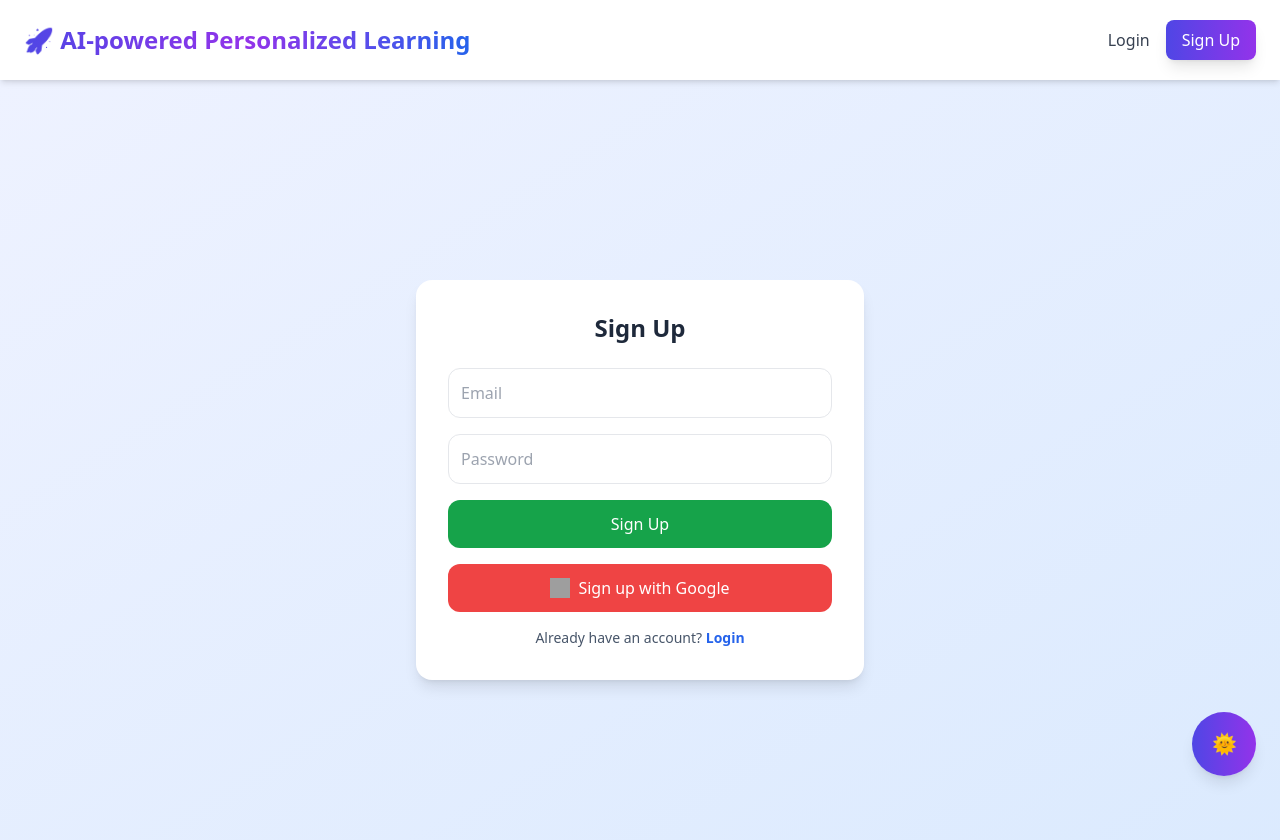
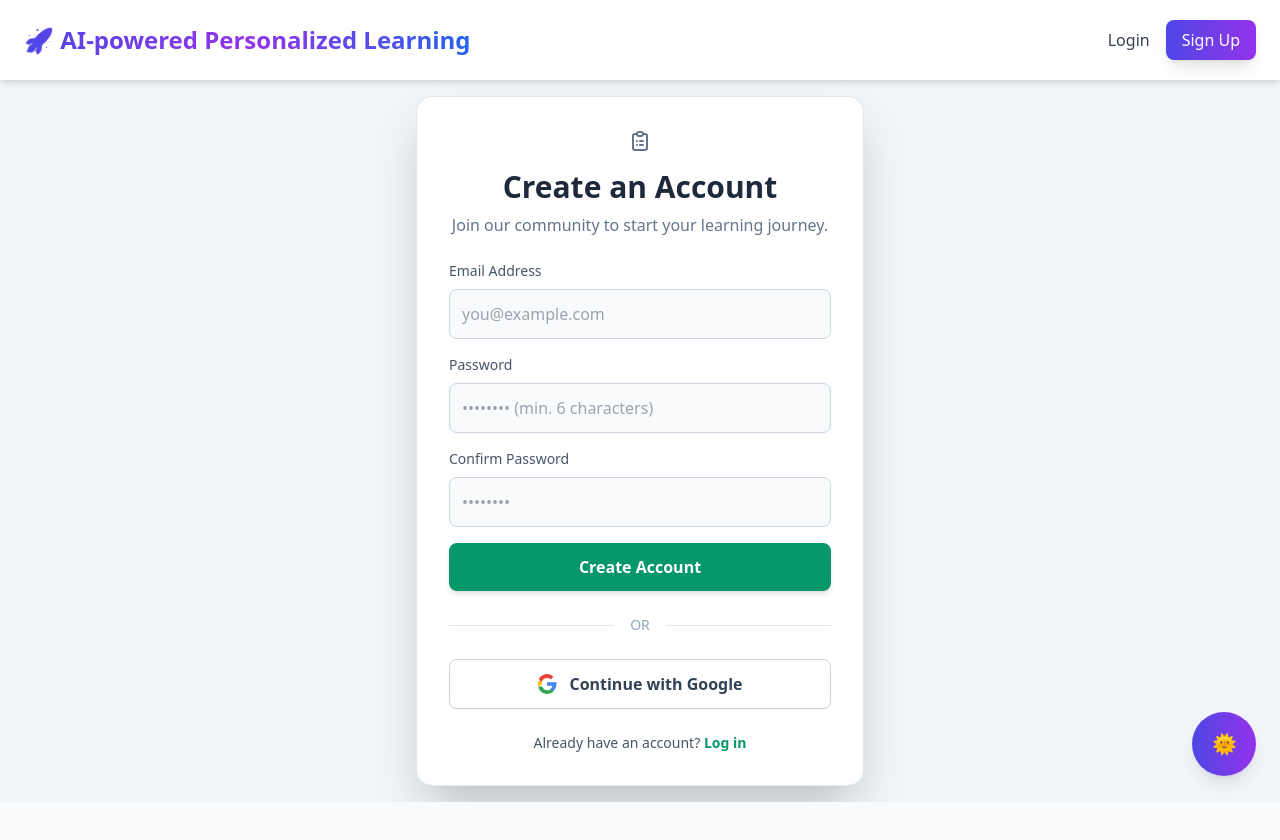
Before and after one commit to DharanSJIT/AI_learning_website, a React (Vite) app in the folder frontend/: page /signup in a window 1280 px wide. Shown: the top 840 px of the page. After the commit the page ends 802 px from the top, so only its background shows below. Built offline with nearby package versions, Linux system fonts and the light colour scheme; no server answers; grey boxes are pictures that could not be loaded.

Commit message:
new login and signup

```diff
--- a/frontend/src/pages/Login.jsx
+++ b/frontend/src/pages/Login.jsx
@@ -1,7 +1,36 @@
 import React, { useState } from "react";
-import { auth, googleProvider } from "../firebase";
-import { signInWithEmailAndPassword, signInWithPopup } from "firebase/auth";
+import { auth } from "../firebase"; // Assuming googleProvider is also in this file
+import { signInWithEmailAndPassword, signInWithPopup, GoogleAuthProvider } from "firebase/auth";
 import { Link, useNavigate } from "react-router-dom";
+
+// A simple lock icon component
+const LockIcon = () => (
+  <svg
+    xmlns="http://www.w3.org/2000/svg"
+    className="h-6 w-6 text-slate-500"
+    fill="none"
+    viewBox="0 0 24 24"
+    stroke="currentColor"
+    strokeWidth={2}
+  >
+    <path
+      strokeLinecap="round"
+      strokeLinejoin="round"
+      d="M12 15v2m-6 4h12a2 2 0 002-2v-6a2 2 0 00-2-2H6a2 2 0 00-2 2v6a2 2 0 002 2zm10-10V7a4 4 0 00-8 0v4h8z"
+    />
+  </svg>
+);
+
+// Google G Logo SVG
+const GoogleIcon = () => (
+  <svg className="h-5 w-5" viewBox="0 0 48 48" fill="none" xmlns="http://www.w3.org/2000/svg">
+    <path d="M46.995 24.3c0-1.56-.135-3.12-.405-4.635H24v8.775h12.915c-.54 2.835-2.115 5.265-4.635 6.93v5.67h7.29c4.275-3.96 6.75-9.945 6.75-16.74z" fill="#4285F4"/>
+    <path d="M24 48c6.435 0 11.88-2.115 15.84-5.715l-7.29-5.67c-2.115 1.44-4.86 2.3-7.56 2.3-5.805 0-10.71-3.915-12.465-9.18H4.05v5.85C7.965 42.48 15.435 48 24 48z" fill="#34A853"/>
+    <path d="M11.535 28.98c-.45-.9-.72-2.25-.72-3.15s.27-2.25.72-3.15v-5.85H4.05C2.835 19.8 2 21.825 2 24.015c0 2.19.84 4.23 2.055 5.85l7.485-5.865z" fill="#FBBC05"/>
+    <path d="M24 9.48c3.465 0 6.57 1.17 9.045 3.645l6.435-6.48C35.835 2.88 30.435 0 24 0 15.435 0 7.965 5.52 4.05 13.005l7.485 5.85c1.755-5.265 6.66-9.18 12.465-9.18z" fill="#EA4335"/>
+  </svg>
+);
+
 
 export default function Login() {
   const [email, setEmail] = useState("");
@@ -12,67 +41,134 @@ export default function Login() {
   const handleLogin = async (e) => {
     e.preventDefault();
     setError("");
+    if (!email || !password) {
+      setError("Please fill in both fields.");
+      return;
+    }
     try {
       await signInWithEmailAndPassword(auth, email, password);
-      navigate("/dashboard");
+      navigate("/home"); // Changed to /home to match your App.jsx
     } catch (err) {
-      setError(err.message);
+      // Provide more user-friendly error messages
+      switch (err.code) {
+        case 'auth/user-not-found':
+        case 'auth/wrong-password':
+          setError("Invalid email or password.");
+          break;
+        case 'auth/invalid-email':
+          setError("Please enter a valid email address.");
+          break;
+        default:
+          setError("Failed to log in. Please try again.");
+          break;
+      }
     }
   };
 
   const handleGoogleLogin = async () => {
     try {
+      const googleProvider = new GoogleAuthProvider(); // Define provider here
       await signInWithPopup(auth, googleProvider);
-      navigate("/dashboard");
+      navigate("/home"); // Changed to /home to match your App.jsx
     } catch (err) {
-      setError(err.message);
+      setError("Failed to sign in with Google. Please try again.");
     }
   };
 
   return (
-    <div className="min-h-screen flex items-center justify-center bg-gradient-to-br from-indigo-50 to-blue-100">
-      <div className="w-full max-w-md p-8 bg-white rounded-2xl shadow-lg">
-        <h2 className="text-2xl font-bold text-center text-slate-800 mb-6">Login</h2>
+    <div className="flex items-center justify-center min-h-[90vh] bg-slate-100 dark:bg-gray-900 p-4">
+      <div className="w-full max-w-md p-8 space-y-6 bg-white dark:bg-gray-800 rounded-2xl shadow-2xl border border-slate-200 dark:border-gray-700">
 
-        {error && <p className="text-red-500 text-sm mb-4">{error}</p>}
+        {/* Header Section */}
+        <div className="text-center">
+            <div className="flex justify-center mb-4">
+                <LockIcon />
+            </div>
+            <h1 className="text-3xl font-bold text-slate-800 dark:text-white">Welcome Back!</h1>
+            <p className="mt-2 text-slate-500 dark:text-gray-400">
+                Enter your credentials to access your dashboard.
+            </p>
+        </div>
 
+        {/* Display Error Message */}
+        {error &&
+            <div className="p-3 text-sm text-red-800 bg-red-100 border border-red-200 rounded-lg dark:bg-red-900/30 dark:text-red-300 dark:border-red-500/50">
+                {error}
+            </div>
+        }
+
+        {/* Email & Password Form */}
         <form onSubmit={handleLogin} className="space-y-4">
+          <div>
+            <label
+                htmlFor="email"
+                className="block mb-2 text-sm font-medium text-slate-600 dark:text-gray-300"
+            >
+              Email Address
+            </label>
             <input
+              id="email"
               type="email"
-            placeholder="Email"
-            className="w-full p-3 border rounded-xl focus:ring-2 focus:ring-blue-400"
+              placeholder="you@example.com"
+              className="w-full p-3 bg-slate-50 border border-slate-300 rounded-lg focus:outline-none focus:ring-2 focus:ring-indigo-500 focus:border-indigo-500 dark:bg-gray-700 dark:border-gray-600 dark:placeholder-gray-400 dark:text-white"
               value={email}
               onChange={(e) => setEmail(e.target.value)}
+              required
             />
+          </div>
 
+          <div>
+            <div className="flex justify-between items-center mb-2">
+                <label
+                    htmlFor="password"
+                    className="block text-sm font-medium text-slate-600 dark:text-gray-300"
+                >
+                Password
+                </label>
+                <a href="#" className="text-sm font-medium text-indigo-600 hover:underline dark:text-indigo-400">
+                    Forgot password?
+                </a>
+            </div>
             <input
+              id="password"
               type="password"
-            placeholder="Password"
-            className="w-full p-3 border rounded-xl focus:ring-2 focus:ring-blue-400"
+              placeholder="••••••••"
+              className="w-full p-3 bg-slate-50 border border-slate-300 rounded-lg focus:outline-none focus:ring-2 focus:ring-indigo-500 focus:border-indigo-500 dark:bg-gray-700 dark:border-gray-600 dark:placeholder-gray-400 dark:text-white"
               value={password}
               onChange={(e) => setPassword(e.target.value)}
+              required
             />
+          </div>
 
           <button
             type="submit"
-            className="w-full bg-blue-600 text-white py-3 rounded-xl hover:bg-blue-700 transition"
+            className="w-full bg-indigo-600 text-white font-semibold py-3 rounded-lg hover:bg-indigo-700 transition-all duration-300 ease-in-out shadow-md hover:shadow-lg active:scale-95"
           >
             Login
           </button>
         </form>
 
+        {/* Divider */}
+        <div className="flex items-center">
+            <hr className="flex-grow border-slate-200 dark:border-gray-600" />
+            <span className="mx-4 text-sm font-medium text-slate-400 dark:text-gray-500">OR</span>
+            <hr className="flex-grow border-slate-200 dark:border-gray-600" />
+        </div>
+
+        {/* Google Login Button */}
         <button
           onClick={handleGoogleLogin}
-          className="w-full mt-4 flex items-center justify-center gap-2 bg-red-500 text-white py-3 rounded-xl hover:bg-red-600 transition"
+          className="w-full flex items-center justify-center gap-3 bg-white dark:bg-gray-700 border border-slate-300 dark:border-gray-600 text-slate-700 dark:text-white font-semibold py-3 rounded-lg hover:bg-slate-50 dark:hover:bg-gray-600 transition-all duration-300 ease-in-out shadow-sm hover:shadow-md active:scale-95"
         >
-          <img src="https://www.svgrepo.com/show/355037/google.svg" alt="Google" className="w-5 h-5" />
-          Sign in with Google
+          <GoogleIcon />
+          Continue with Google
         </button>
 
-        <p className="mt-4 text-center text-sm text-slate-600">
-          Don’t have an account?{" "}
-          <Link to="/signup" className="text-blue-600 font-semibold hover:underline">
-            Sign Up
+        {/* Sign Up Link */}
+        <p className="mt-6 text-center text-sm text-slate-600 dark:text-gray-400">
+          Don’t have an account yet?{" "}
+          <Link to="/signup" className="text-indigo-600 font-semibold hover:underline dark:text-indigo-400">
+            Sign up
           </Link>
         </p>
       </div>
--- a/frontend/src/pages/Signup.jsx
+++ b/frontend/src/pages/Signup.jsx
@@ -1,78 +1,188 @@
 import React, { useState } from "react";
-import { auth, googleProvider } from "../firebase";
-import { createUserWithEmailAndPassword, signInWithPopup } from "firebase/auth";
+import { auth } from "../firebase";
+import { createUserWithEmailAndPassword, signInWithPopup, GoogleAuthProvider } from "firebase/auth";
 import { Link, useNavigate } from "react-router-dom";
+
+// A new clipboard icon component for registration
+const ClipboardListIcon = () => (
+    <svg
+        xmlns="http://www.w3.org/2000/svg"
+        className="h-6 w-6 text-slate-500"
+        fill="none"
+        viewBox="0 0 24 24"
+        stroke="currentColor"
+        strokeWidth={2}
+    >
+        <path
+            strokeLinecap="round"
+            strokeLinejoin="round"
+            d="M9 5H7a2 2 0 00-2 2v12a2 2 0 002 2h10a2 2 0 002-2V7a2 2 0 00-2-2h-2M9 5a2 2 0 002 2h2a2 2 0 002-2M9 5a2 2 0 012-2h2a2 2 0 012 2m-3 7h3m-3 4h3m-6-4h.01M9 16h.01"
+        />
+    </svg>
+);
+
+// Google G Logo SVG
+const GoogleIcon = () => (
+  <svg className="h-5 w-5" viewBox="0 0 48 48" fill="none" xmlns="http://www.w3.org/2000/svg">
+    <path d="M46.995 24.3c0-1.56-.135-3.12-.405-4.635H24v8.775h12.915c-.54 2.835-2.115 5.265-4.635 6.93v5.67h7.29c4.275-3.96 6.75-9.945 6.75-16.74z" fill="#4285F4"/>
+    <path d="M24 48c6.435 0 11.88-2.115 15.84-5.715l-7.29-5.67c-2.115 1.44-4.86 2.3-7.56 2.3-5.805 0-10.71-3.915-12.465-9.18H4.05v5.85C7.965 42.48 15.435 48 24 48z" fill="#34A853"/>
+    <path d="M11.535 28.98c-.45-.9-.72-2.25-.72-3.15s.27-2.25.72-3.15v-5.85H4.05C2.835 19.8 2 21.825 2 24.015c0 2.19.84 4.23 2.055 5.85l7.485-5.865z" fill="#FBBC05"/>
+    <path d="M24 9.48c3.465 0 6.57 1.17 9.045 3.645l6.435-6.48C35.835 2.88 30.435 0 24 0 15.435 0 7.965 5.52 4.05 13.005l7.485 5.85c1.755-5.265 6.66-9.18 12.465-9.18z" fill="#EA4335"/>
+  </svg>
+);
 
 export default function Signup() {
   const [email, setEmail] = useState("");
   const [password, setPassword] = useState("");
+  const [confirmPassword, setConfirmPassword] = useState("");
   const [error, setError] = useState("");
   const navigate = useNavigate();
 
   const handleSignup = async (e) => {
     e.preventDefault();
     setError("");
+
+    if (password !== confirmPassword) {
+      setError("Passwords do not match.");
+      return;
+    }
+    if (password.length < 6) {
+      setError("Password must be at least 6 characters long.");
+      return;
+    }
+
     try {
       await createUserWithEmailAndPassword(auth, email, password);
-      navigate("/dashboard");
+      navigate("/home");
     } catch (err) {
-      setError(err.message);
+      switch (err.code) {
+        case 'auth/email-already-in-use':
+          setError("This email address is already in use.");
+          break;
+        case 'auth/invalid-email':
+          setError("Please enter a valid email address.");
+          break;
+        case 'auth/weak-password':
+          setError("Password is too weak. Please choose a stronger one.");
+          break;
+        default:
+          setError("Failed to create an account. Please try again.");
+          break;
+      }
     }
   };
 
   const handleGoogleSignup = async () => {
     try {
+      const googleProvider = new GoogleAuthProvider();
       await signInWithPopup(auth, googleProvider);
-      navigate("/dashboard");
+      navigate("/home");
     } catch (err) {
-      setError(err.message);
+      setError("Failed to sign up with Google. Please try again.");
     }
   };
 
   return (
-    <div className="min-h-screen flex items-center justify-center bg-gradient-to-br from-indigo-50 to-blue-100">
-      <div className="w-full max-w-md p-8 bg-white rounded-2xl shadow-lg">
-        <h2 className="text-2xl font-bold text-center text-slate-800 mb-6">Sign Up</h2>
+    <div className="flex items-center justify-center min-h-[90vh] bg-slate-100 dark:bg-gray-900 p-4">
+      <div className="w-full max-w-md p-8 space-y-6 bg-white dark:bg-gray-800 rounded-2xl shadow-2xl border border-slate-200 dark:border-gray-700">
 
-        {error && <p className="text-red-500 text-sm mb-4">{error}</p>}
+        <div className="text-center">
+            <div className="flex justify-center mb-4">
+                <ClipboardListIcon /> {/* <-- UPDATED ICON */}
+            </div>
+            <h1 className="text-3xl font-bold text-slate-800 dark:text-white">Create an Account</h1>
+            <p className="mt-2 text-slate-500 dark:text-gray-400">
+              Join our community to start your learning journey.
+            </p>
+        </div>
+
+        {error &&
+            <div className="p-3 text-sm text-red-800 bg-red-100 border border-red-200 rounded-lg dark:bg-red-900/30 dark:text-red-300 dark:border-red-500/50">
+                {error}
+            </div>
+        }
 
         <form onSubmit={handleSignup} className="space-y-4">
+          <div>
+            <label
+                htmlFor="email"
+                className="block mb-2 text-sm font-medium text-slate-600 dark:text-gray-300"
+            >
+              Email Address
+            </label>
             <input
+              id="email"
               type="email"
-            placeholder="Email"
-            className="w-full p-3 border rounded-xl focus:ring-2 focus:ring-blue-400"
+              placeholder="you@example.com"
+              className="w-full p-3 bg-slate-50 border border-slate-300 rounded-lg focus:outline-none focus:ring-2 focus:ring-emerald-500 focus:border-emerald-500 dark:bg-gray-700 dark:border-gray-600 dark:placeholder-gray-400 dark:text-white"
               value={email}
               onChange={(e) => setEmail(e.target.value)}
+              required
             />
+          </div>
 
+          <div>
+            <label
+                htmlFor="password"
+                className="block mb-2 text-sm font-medium text-slate-600 dark:text-gray-300"
+            >
+              Password
+            </label>
             <input
+              id="password"
               type="password"
-            placeholder="Password"
-            className="w-full p-3 border rounded-xl focus:ring-2 focus:ring-blue-400"
+              placeholder="•••••••• (min. 6 characters)"
+              className="w-full p-3 bg-slate-50 border border-slate-300 rounded-lg focus:outline-none focus:ring-2 focus:ring-emerald-500 focus:border-emerald-500 dark:bg-gray-700 dark:border-gray-600 dark:placeholder-gray-400 dark:text-white"
               value={password}
               onChange={(e) => setPassword(e.target.value)}
+              required
             />
+          </div>
+
+          <div>
+            <label
+                htmlFor="confirm-password"
+                className="block mb-2 text-sm font-medium text-slate-600 dark:text-gray-300"
+            >
+              Confirm Password
+            </label>
+            <input
+              id="confirm-password"
+              type="password"
+              placeholder="••••••••"
+              className="w-full p-3 bg-slate-50 border border-slate-300 rounded-lg focus:outline-none focus:ring-2 focus:ring-emerald-500 focus:border-emerald-500 dark:bg-gray-700 dark:border-gray-600 dark:placeholder-gray-400 dark:text-white"
+              value={confirmPassword}
+              onChange={(e) => setConfirmPassword(e.target.value)}
+              required
+            />
+          </div>
 
           <button
             type="submit"
-            className="w-full bg-green-600 text-white py-3 rounded-xl hover:bg-green-700 transition"
+            className="w-full bg-emerald-600 text-white font-semibold py-3 rounded-lg hover:bg-emerald-700 transition-all duration-300 ease-in-out shadow-md hover:shadow-lg active:scale-95" // <-- UPDATED COLOR
           >
-            Sign Up
+            Create Account
           </button>
         </form>
 
+        <div className="flex items-center">
+            <hr className="flex-grow border-slate-200 dark:border-gray-600" />
+            <span className="mx-4 text-sm font-medium text-slate-400 dark:text-gray-500">OR</span>
+            <hr className="flex-grow border-slate-200 dark:border-gray-600" />
+        </div>
+
         <button
           onClick={handleGoogleSignup}
-          className="w-full mt-4 flex items-center justify-center gap-2 bg-red-500 text-white py-3 rounded-xl hover:bg-red-600 transition"
+          className="w-full flex items-center justify-center gap-3 bg-white dark:bg-gray-700 border border-slate-300 dark:border-gray-600 text-slate-700 dark:text-white font-semibold py-3 rounded-lg hover:bg-slate-50 dark:hover:bg-gray-600 transition-all duration-300 ease-in-out shadow-sm hover:shadow-md active:scale-95"
         >
-          <img src="https://www.svgrepo.com/show/355037/google.svg" alt="Google" className="w-5 h-5" />
-          Sign up with Google
+          <GoogleIcon />
+          Continue with Google
         </button>
 
-        <p className="mt-4 text-center text-sm text-slate-600">
+        <p className="mt-6 text-center text-sm text-slate-600 dark:text-gray-400">
           Already have an account?{" "}
-          <Link to="/login" className="text-blue-600 font-semibold hover:underline">
-            Login
+          <Link to="/login" className="text-emerald-600 font-semibold hover:underline dark:text-emerald-500">
+            Log in
           </Link>
         </p>
       </div>
```
Lines whose indentation alone changed are shown as unchanged.
